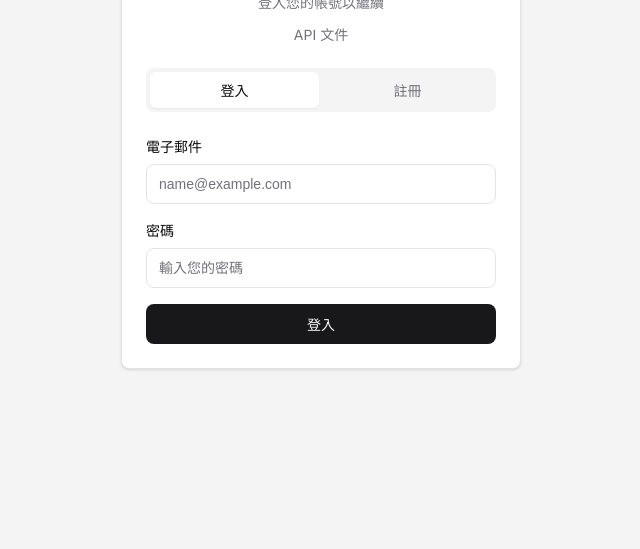
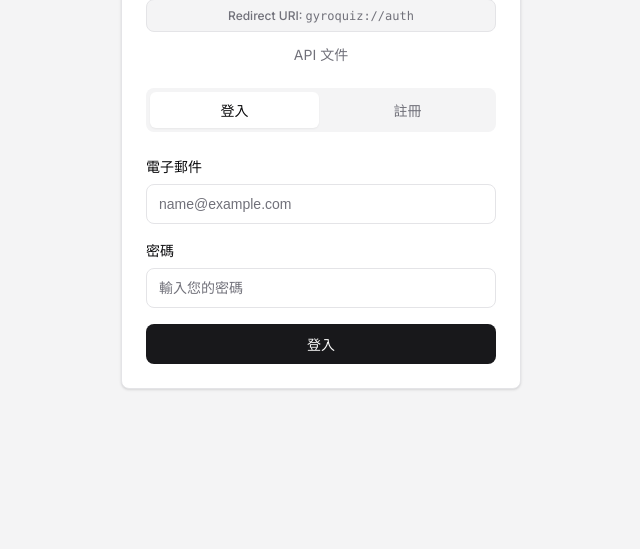
Before and after one commit to chen-yikai/gyro-quiz-api, a website: page public/index.html in a window 1280 px wide. Shown: the part 251-800 px from the top of the page, without its empty margins (319-959 px from the left). Drawn offline with Linux system fonts and the light colour scheme.

Commit message:
add hint:redirect uri for auth

```diff
--- a/public/index.html
+++ b/public/index.html
@@ -314,6 +314,24 @@
       color: hsl(var(--foreground));
       text-decoration: underline;
     }
+
+    .redirect-hint {
+      margin-top: 8px;
+      padding: 8px 12px;
+      background: hsl(var(--muted));
+      border: 1px solid hsl(var(--border));
+      border-radius: var(--radius);
+      font-size: 12px;
+      color: hsl(var(--muted-foreground));
+      font-family: ui-monospace, SFMono-Regular, "SF Mono", Menlo, monospace;
+      word-break: break-all;
+    }
+
+    .redirect-hint::before {
+      content: "Redirect URI: ";
+      font-family: 'Inter', -apple-system, BlinkMacSystemFont, "Segoe UI", Roboto, sans-serif;
+      font-weight: 500;
+    }
   </style>
 </head>
 <body>
@@ -321,6 +339,7 @@
     <div class="card-header">
       <h1 class="card-title">Gyro Quiz</h1>
       <p class="card-description">登入您的帳號以繼續</p>
+      <p class="redirect-hint" id="redirectHint"></p>
       <a href="/docs" class="docs-link">API 文件</a>
     </div>
 
@@ -402,6 +421,9 @@
     const API_BASE = '/api/oauth';
     const urlParams = new URLSearchParams(window.location.search);
     const redirectUri = urlParams.get('redirect_uri') || 'gyroquiz://auth';
+
+    // Show redirect URI hint
+    document.getElementById('redirectHint').textContent = redirectUri;
 
     // Tab switching
     document.querySelectorAll('.tab-trigger').forEach(tab => {
--- a/src/index.ts
+++ b/src/index.ts
@@ -64,7 +64,7 @@ new Elysia()
       detail: {
         tags: ["頁面"],
         summary: "OAuth 登入頁面",
-        description: "開啟登入/註冊頁面。登入成功後會將 token、userId、email 透過 redirect_uri 回傳給行動應用程式。\n\n預設值: `gyroquiz://auth`",
+        description: "開啟登入/註冊頁面。登入成功後會將 token、userId、email 透過 redirect_uri 回傳給行動應用程式。\n\n預設值: `gyroquiz://auth`\n\n回傳格式: `{redirect_uri}?token={token}&userId={userId}&email={email}`\n\n範例: `gyroquiz://auth?token=eyJhbG...&userId=abc123&email=user@example.com`",
       },
     }
   )
```
